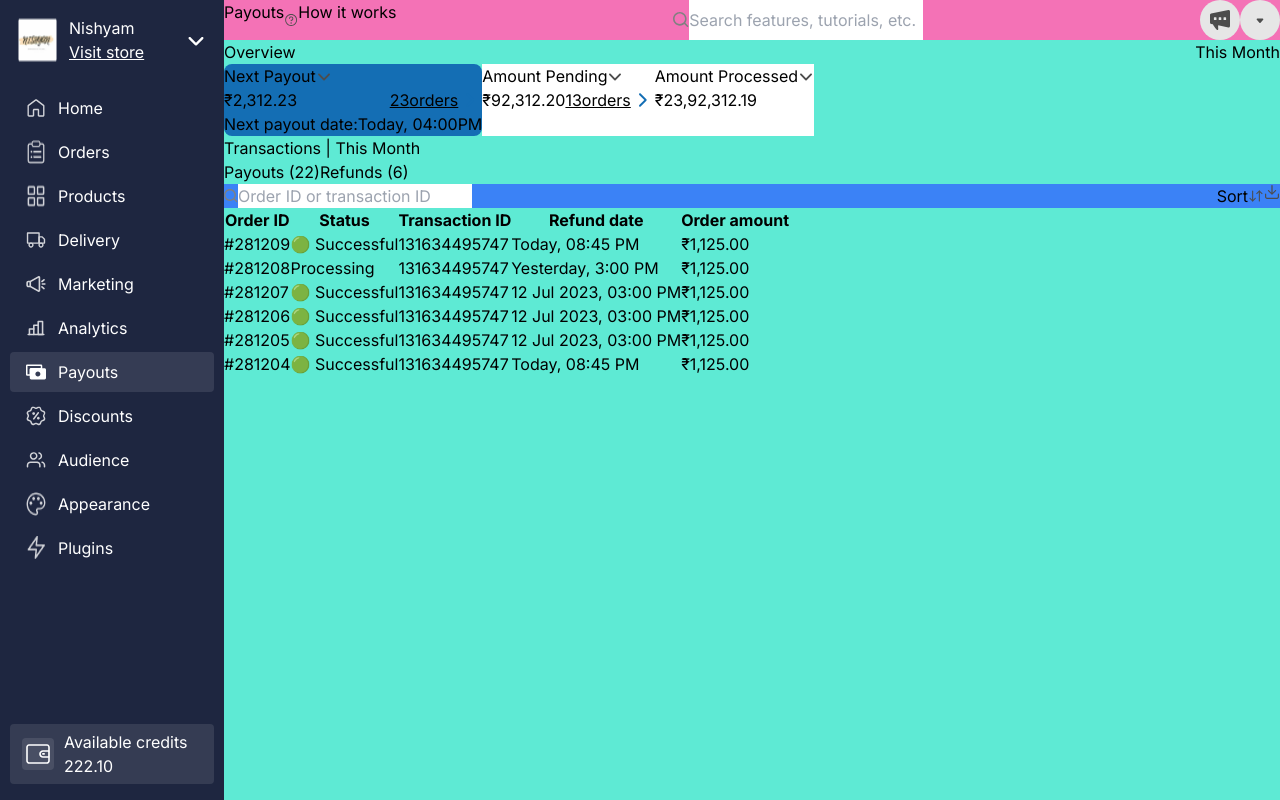
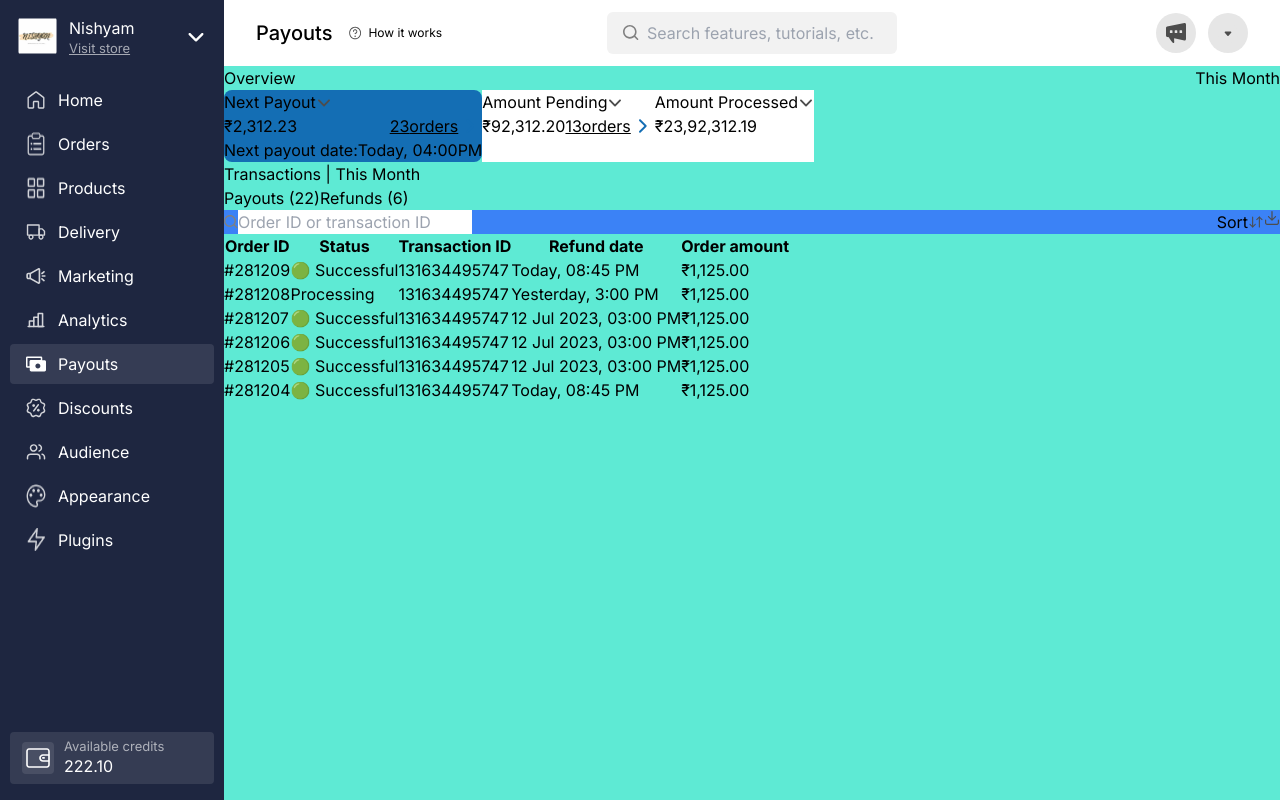
Before and after one commit to UtkarshSinghChouhan/Dukaan_Assignment, a Next.js app: page / in a window 1280 px wide. Built offline with nearby package versions, Linux system fonts and the light colour scheme.

Commit message:
refactor: header completed

```diff
--- a/src/components/atoms/searchbar/searchbar.tsx
+++ b/src/components/atoms/searchbar/searchbar.tsx
@@ -6,7 +6,7 @@ const SearchBar = () => {
   const inputRef = useRef<HTMLInputElement>(null);
   console.log("first");
   return (
-    <article className="flex">
+    <article className="flex items-center gap-[8px] bg-[#F2F2F2] rounded-[6px] px-[16px] py-[9px]">
       <Image
         src={`/static_assests/icons/header/search.svg`}
         alt={`search_icon`}
@@ -14,6 +14,7 @@ const SearchBar = () => {
         height={16}
       />
       <input
+        className="bg-transparent outline-none"
         type="text"
         ref={inputRef}
         placeholder={`Search features, tutorials, etc.`}
--- a/src/components/templates/header/header.tsx
+++ b/src/components/templates/header/header.tsx
@@ -4,14 +4,14 @@ import React from "react";
 
 const Header = () => {
   return (
-    <section className="w-full flex justify-between bg-pink-400">
+    <section className="w-full px-[32px] gap-[16px] py-[12px] items-center flex justify-between bg-white">
       {/* Heading */}
-      <div className="flex">
+      <div className="flex gap-[16px] flex-1">
         {/* Heading text*/}
-        <h3 className="capitalize">{`payouts`}</h3>
+        <h3 className="capitalize text-[20px] font-[500] leading-[28px]">{`payouts`}</h3>
 
         {/* Help text */}
-        <article className="flex">
+        <article className="flex gap-[6px] items-center">
           <Image
             src={`/static_assests/icons/header/ques.svg`}
             alt={`ques`}
@@ -22,7 +22,7 @@ const Header = () => {
             quality={90}
             loading="eager"
           />
-          <p>{`How it works`}</p>
+          <p className="text-[12px] font-[400] leading-[16px]">{`How it works`}</p>
         </article>
       </div>
 
@@ -30,7 +30,7 @@ const Header = () => {
       <SearchBar />
 
       {/* Notification */}
-      <div className="flex">
+      <div className="flex flex-1 justify-end gap-[12px]">
         {[...new Array(2)].map((_, idx: number) => (
           <React.Fragment key={idx}>
             <span className=" rounded-full bg-[#E6E6E6] w-10 h-10 flex justify-center items-center">
--- a/src/components/templates/sidebar/sidebar.tsx
+++ b/src/components/templates/sidebar/sidebar.tsx
@@ -18,7 +18,7 @@ const Sidebar = () => {
 
           <div className="flex flex-col">
             <p className="text-white capitalize">{`nishyam`}</p>
-            <p className="text-white  underline">{`Visit store`}</p>
+            <p className="text-[13px] font-normal leading-[16px] opacity-[0.6] text-[#FFF]  underline">{`Visit store`}</p>
           </div>
         </div>
 
@@ -74,7 +74,7 @@ const Sidebar = () => {
         </div>
 
         <div className="flex flex-col text-white">
-          <p>{`Available credits`}</p>
+          <p className="text-[13px] opacity-[0.6] font-normal leading-[16px] text-[#FFF]">{`Available credits`}</p>
           <p>{`222.10`}</p>
         </div>
       </article>
```
